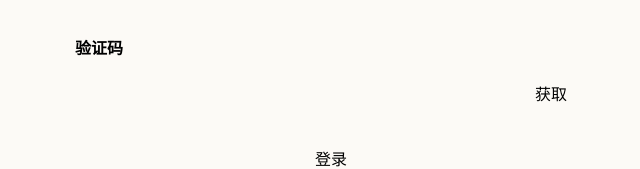
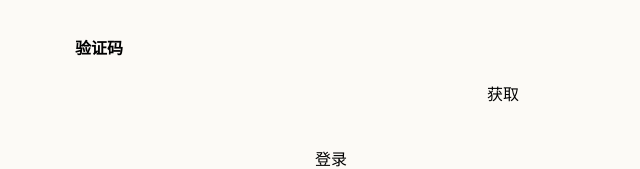
Before and after one commit to luzhenhua/heytea, a Next.js app: page / in a window 1280 px wide. Shown: the part 300-469 px from the top of the page, without its empty margins (309-949 px from the left). Built offline with nearby package versions, Linux system fonts and the light colour scheme.

Commit message:
chore: improve mobile layout spacing

```diff
--- a/app/components/ImageCropper.tsx
+++ b/app/components/ImageCropper.tsx
@@ -84,7 +84,7 @@ export default function ImageCropper({ file, imageUrl: providedImageUrl, onCompl
         />
       </div>
 
-      <div className="flex gap-3 flex-col sm:flex-row">
+      <div className="flex gap-3 flex-wrap">
         <wired-button
           onClick={handleConfirm}
           style={{ flex: 1 }}
--- a/app/components/ImageEditor.tsx
+++ b/app/components/ImageEditor.tsx
@@ -440,7 +440,7 @@ export default function ImageEditor({ imageDataUrl, onComplete, onCancel }: Imag
       </wired-card>
 
       {/* 操作按钮 */}
-      <div className="flex gap-3 flex-col sm:flex-row">
+      <div className="flex gap-3 flex-wrap">
         <wired-button onClick={handleComplete} style={{ flex: 1 }}>
           完成编辑
         </wired-button>
--- a/app/components/LoginPanel.tsx
+++ b/app/components/LoginPanel.tsx
@@ -114,7 +114,7 @@ export default function LoginPanel({ setUser }: any) {
       <h2 className="text-2xl font-bold mb-6">登录</h2>
 
       {/* 登录方式切换 */}
-      <div className="flex gap-3 flex-col sm:flex-row mb-6">
+      <div className="flex flex-wrap gap-3 mb-6">
         <wired-button
           onClick={() => setLoginMethod('phone')}
           elevation={loginMethod === 'phone' ? 2 : 0}
@@ -144,16 +144,17 @@ export default function LoginPanel({ setUser }: any) {
 
           <div>
             <label className="block mb-2 font-semibold">验证码</label>
-            <div className="flex gap-2 flex-col sm:flex-row items-start sm:items-center">
+            <div className="flex gap-2 flex-wrap items-center">
               <wired-input
                 placeholder="验证码"
                 value={code}
                 onInput={(e: any) => setCode(e.target.value)}
-                style={{ flex: 1, width: '100%' }}
+                style={{ flex: 1, minWidth: '150px' }}
               />
               <wired-button
                 onClick={handleGetCode}
                 disabled={countdown > 0}
+                style={{ minWidth: '120px' }}
               >
                 {countdown > 0 ? `${countdown}s` : '获取'}
               </wired-button>
--- a/app/components/UploadPanel.tsx
+++ b/app/components/UploadPanel.tsx
@@ -319,7 +319,7 @@ export default function UploadPanel({ user }: any) {
           </wired-card>
 
           {/* 按钮在下方 */}
-          <div className="flex gap-3 flex-col sm:flex-row">
+          <div className="flex gap-3 flex-wrap">
             <wired-button onClick={handleUpload} style={{ flex: 1 }}>
               开始上传
             </wired-button>
```
